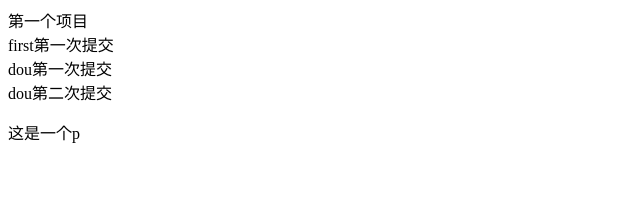
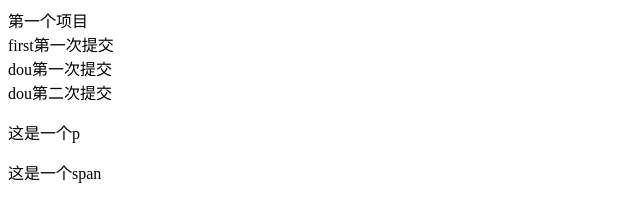
Before and after one commit to doujintao/first, a plain HTML site: page index.html in a window 1280 px wide. Shown: the whole page, without its empty margins (0-640 px from the left). Drawn offline with Linux system fonts and the light colour scheme.

Commit message:
加了一个span

```diff
--- a/index.html
+++ b/index.html
@@ -12,5 +12,6 @@
     <div>dou第一次提交</div>
     <div>dou第二次提交</div>
     <p>这是一个p</p>
+    <span>这是一个span</span>
 </body>
 </html>
```
